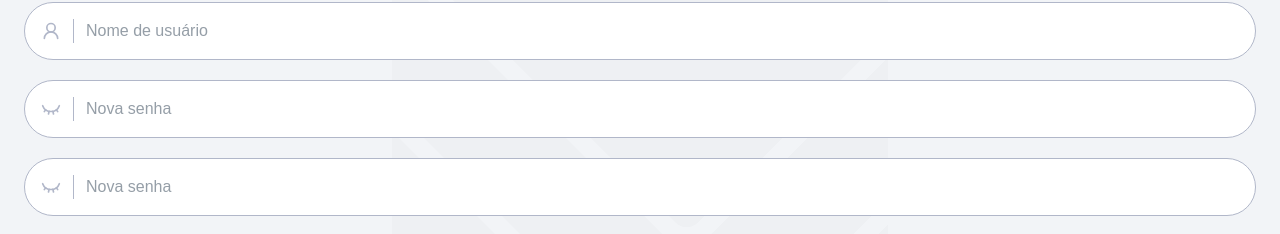
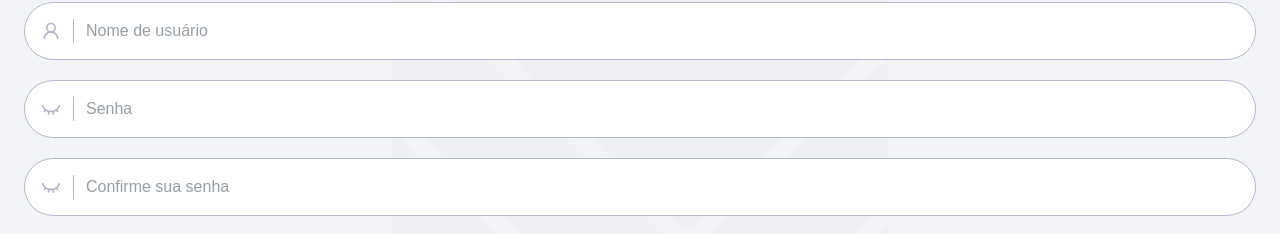
Before and after one commit to HCarrer/livro-livre-admin, a Next.js app: page /public/cadastro in a window 1280 px wide. Shown: the part 329-563 px from the top of the page. Built offline with nearby package versions, Linux system fonts and the light colour scheme; a web font is replaced by a local one.

Commit message:
fix: placeholders

```diff
--- a/src/components/forms/pages/cadastro/Password.tsx
+++ b/src/components/forms/pages/cadastro/Password.tsx
@@ -35,7 +35,7 @@ const Password = () => {
 				required: 'Campo obrigatório'
 			})}
 			className="w-full"
-			placeholder="Nova senha"
+			placeholder="Senha"
 			type={showPassword ? "text" : "password"}
 			icon={showPassword ? "openEye" : "closedEye"}
 			onChange={handlePasswordChange}
--- a/src/components/forms/pages/cadastro/PasswordConfirmation.tsx
+++ b/src/components/forms/pages/cadastro/PasswordConfirmation.tsx
@@ -26,7 +26,7 @@ const PasswordConfirmation = () => {
 				validate: value => value === passwordValue || 'As senhas não coincidem'
 			})}
 			className="w-full"
-			placeholder="Nova senha"
+			placeholder="Confirme sua senha"
 			type={showPassword ? "text" : "password"}
 			icon={showPassword ? "openEye" : "closedEye"}
 			onChange={handlePasswordConfirmationChange}
--- a/src/components/forms/pages/esqueci-minha-senha/PasswordConfirmation.tsx
+++ b/src/components/forms/pages/esqueci-minha-senha/PasswordConfirmation.tsx
@@ -26,7 +26,7 @@ const PasswordConfirmation = () => {
 				validate: value => value === newPasswordValue || 'As senhas não coincidem'
 			})}
 			className="w-full"
-			placeholder="Nova senha"
+			placeholder="Confirme sua nova senha"
 			type={showPassword ? "text" : "password"}
 			icon={showPassword ? "openEye" : "closedEye"}
 			onChange={handleNewPasswordChange}
```
